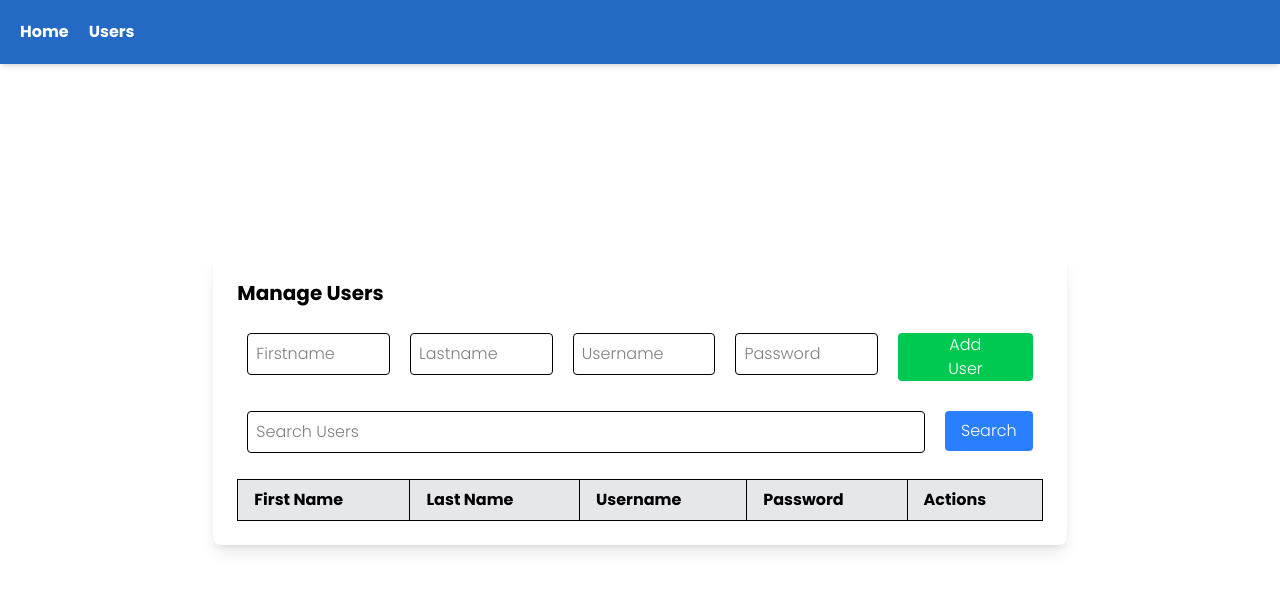
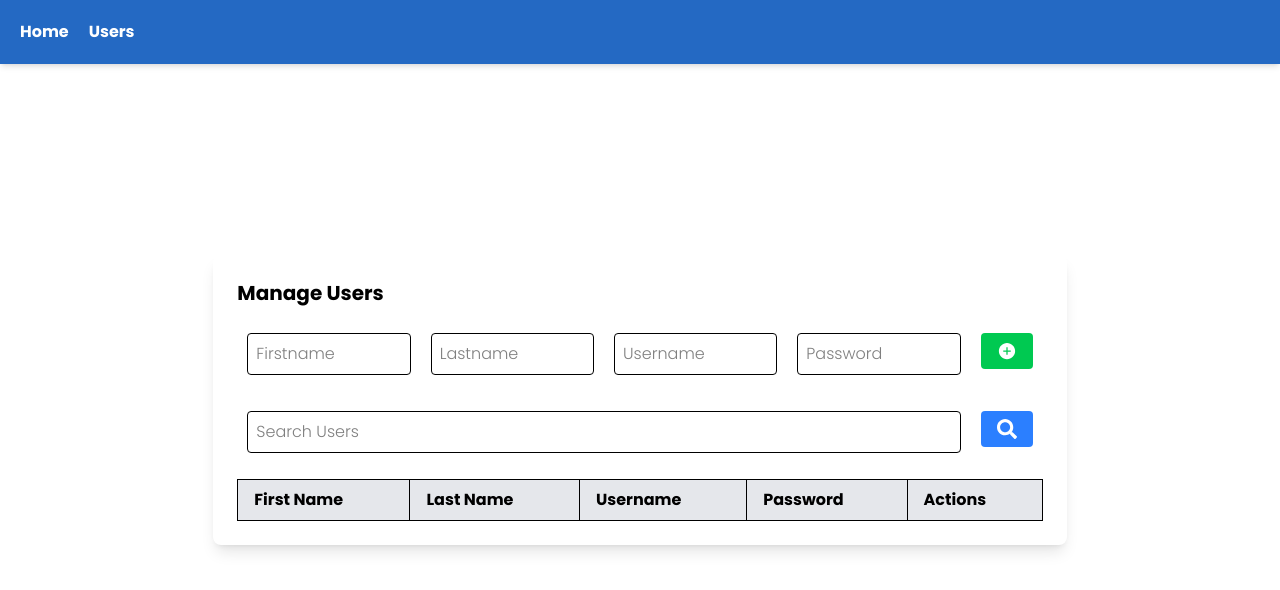
Before and after one commit to lightdarkmaster/typescript-user-management, a React (Vite) app: page /dashboard in a window 1280 px wide. Shown: the top 590 px of the page. Built offline with nearby package versions, Linux system fonts and the light colour scheme; a web font is replaced by a local one.

Commit message:
Change buttons to Icons

```diff
--- a/src/Dashboard.tsx
+++ b/src/Dashboard.tsx
@@ -2,6 +2,10 @@ import Navbar from "./components/Navbar";
 import { Properties } from "./types";
 import { useState } from "react";
 import Swal from "sweetalert2";
+import { IoAddCircleSharp } from "react-icons/io5";
+import { FaSearch } from "react-icons/fa";
+import { FiEdit } from "react-icons/fi";
+import { MdDelete } from "react-icons/md";
 
 const Dashboard: React.FC<Properties> = ({ users, setUsers }) => {
   const [username, setUsername] = useState("");
@@ -9,7 +13,9 @@ const Dashboard: React.FC<Properties> = ({ users, setUsers }) => {
   const [firstname, setFirstName] = useState("");
   const [lastname, setLastName] = useState("");
   const [editingUser, setEditingUser] = useState<string | null>(null);
-  const [showPasswords, setShowPasswords] = useState<{ [key: string]: boolean }>({});
+  const [showPasswords, setShowPasswords] = useState<{
+    [key: string]: boolean;
+  }>({});
   const [searchTerm, setSearchTerm] = useState("");
 
   const togglePasswordVisibility = (username: string) => {
@@ -21,7 +27,11 @@ const Dashboard: React.FC<Properties> = ({ users, setUsers }) => {
 
   const addUser = () => {
     if (!username || !password || !firstname || !lastname) {
-      Swal.fire("Error", "Please enter a username, password,firstname and lastname", "error");
+      Swal.fire(
+        "Error",
+        "Please enter a username, password,firstname and lastname",
+        "error"
+      );
       return;
     }
 
@@ -50,9 +60,13 @@ const Dashboard: React.FC<Properties> = ({ users, setUsers }) => {
       return;
     }
 
-    setUsers(users.map((user) =>
-      user.username === editingUser ? { username, password, firstname, lastname } : user
-    ));
+    setUsers(
+      users.map((user) =>
+        user.username === editingUser
+          ? { username, password, firstname, lastname }
+          : user
+      )
+    );
     setEditingUser(null);
     setUsername("");
     setPassword("");
@@ -110,9 +124,9 @@ const Dashboard: React.FC<Properties> = ({ users, setUsers }) => {
             ) : (
               <button
                 onClick={addUser}
-                className="w-fit h-fit bg-green-500 text-white px-[50px] rounded hover:bg-green-600"
+                className="w-fit h-fit bg-green-500 text-white px-4 py-2 rounded hover:bg-green-600 flex items-center justify-center"
               >
-                Add User
+                <IoAddCircleSharp className="w-5 h-5 bg" /> {}
               </button>
             )}
           </div>
@@ -128,7 +142,8 @@ const Dashboard: React.FC<Properties> = ({ users, setUsers }) => {
               onClick={() => setSearchTerm(searchTerm)}
               className="w-fit h-fit bg-blue-500 text-white px-4 py-2 rounded hover:bg-blue-600"
             >
-                Search
+              <FaSearch className="w-5 h-5 bg" />
+              {}
             </button>
           </div>
           <table className="w-full border-collapse border text-left">
@@ -169,13 +184,15 @@ const Dashboard: React.FC<Properties> = ({ users, setUsers }) => {
                       }}
                       className="bg-purple-600 text-white px-3 py-1 rounded hover:bg-yellow-600"
                     >
-                      Edit
+                      <FiEdit className="w-5 h-5 bg" />
+                      {}
                     </button>
                     <button
                       onClick={() => deleteUser(user.username)}
                       className="bg-red-500 text-white px-3 py-1 rounded hover:bg-red-600"
                     >
-                      Delete
+                      <MdDelete className="w-5 h-5 bg" />
+                      {}
                     </button>
                   </td>
                 </tr>
--- a/src/Signup.tsx
+++ b/src/Signup.tsx
@@ -5,7 +5,6 @@ import { Link } from "react-router-dom";
 import Swal from "sweetalert2";
 import { Properties } from "./types";
 import { MdDriveFileRenameOutline } from "react-icons/md";
-
 
 
 const Signup: React.FC<Properties> = ({ users, setUsers }) => {
```
Lines whose indentation alone changed are shown as unchanged.
